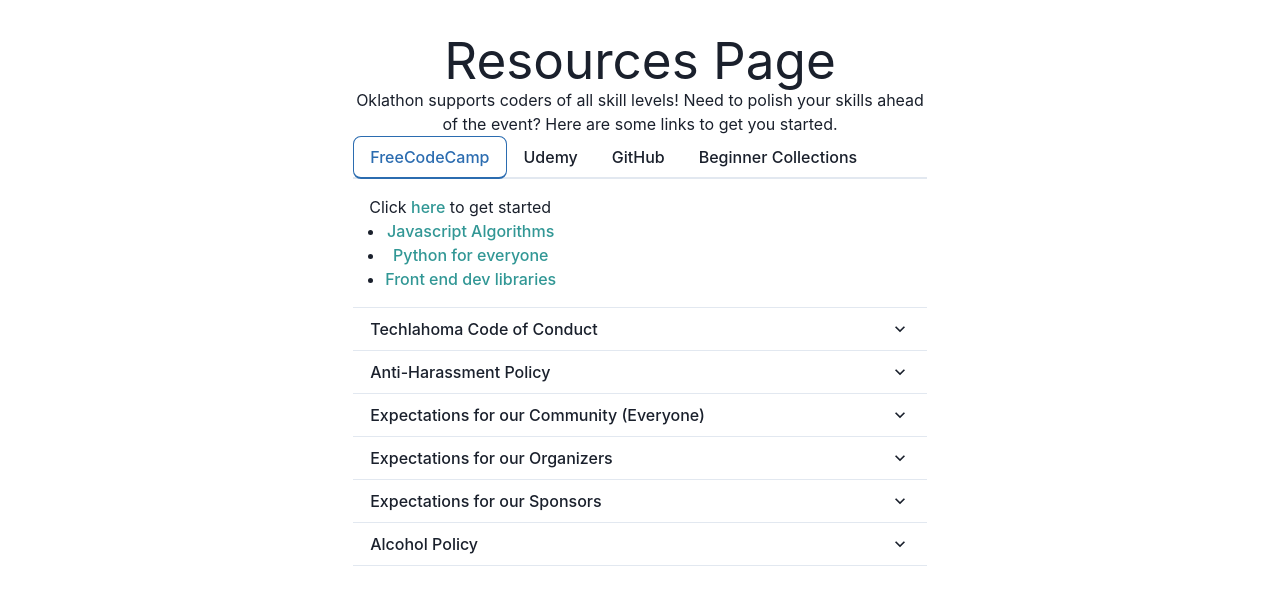
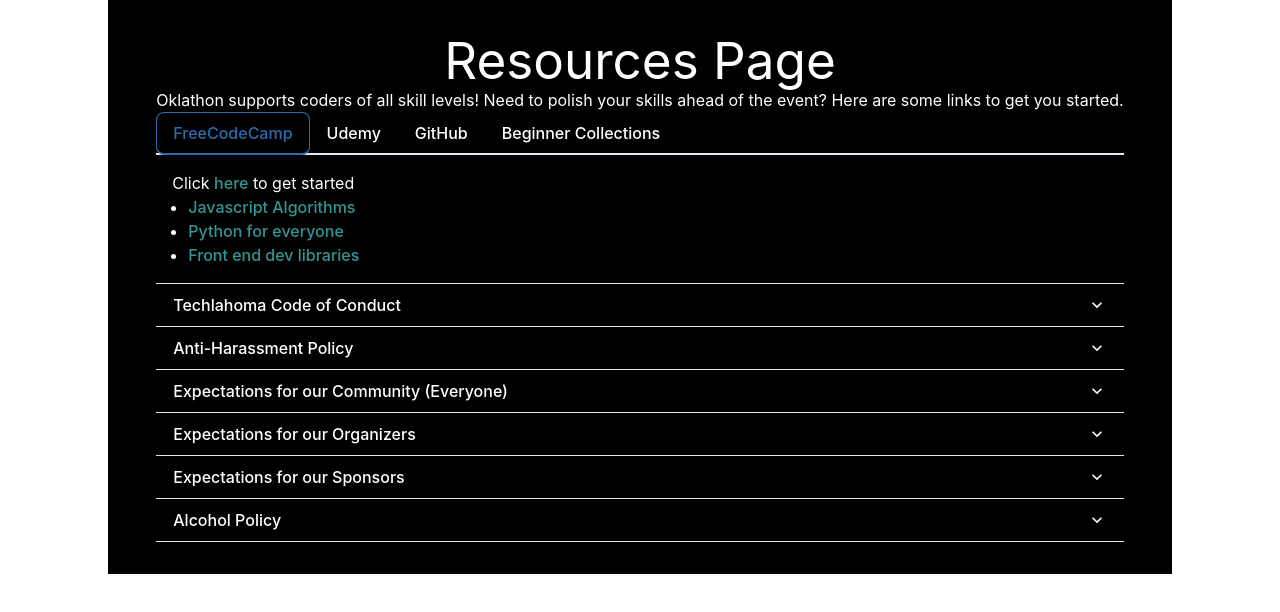
Before and after one commit to Rragu88/oklathon-website, a React (Vite) app: page /resources in a window 1280 px wide. Shown: the top 612 px of the page. Built offline with nearby package versions, Linux system fonts and the light colour scheme.

Commit message:
Adding CSS for black background
and finally fixing text alignment across the board

```diff
--- a/src/App.css
+++ b/src/App.css
@@ -3,6 +3,8 @@
   margin: 0 auto;
   padding: 2rem;
   text-align: center;
+  background-color: black;
+  color: white;
 }
 
 .logo {
--- a/src/pages/Resources.jsx
+++ b/src/pages/Resources.jsx
@@ -24,7 +24,7 @@
 export const Resources=() => {
     return (
         <Container
-        // maxW="1100px"
+        maxW="1100px"
         display="flex"
         justifyContent="flex-start"
         flexDir="column"
@@ -46,25 +46,25 @@
                     <TabPanel>
                         <Text textAlign="left">Click <Link href="freecodecamp.org" color="teal.500" target="_blank">here</Link> to get started</Text>
                         <UnorderedList>
-                            <ListItem><Link href="https://www.freecodecamp.org/learn/javascript-algorithms-and-data-structures-v8/" color="teal.500" target="_blank">Javascript Algorithms</Link></ListItem>
-                            <ListItem><Link href="https://www.freecodecamp.org/learn/python-for-everybody/" color="teal.500" target="_blank">Python for everyone</Link></ListItem>
-                            <ListItem><Link href="https://www.freecodecamp.org/learn/front-end-development-libraries/" color="teal.500" target="_blank">Front end dev libraries</Link></ListItem>
+                            <Text textAlign="left"><ListItem><Link href="https://www.freecodecamp.org/learn/javascript-algorithms-and-data-structures-v8/" color="teal.500" target="_blank">Javascript Algorithms</Link></ListItem></Text>
+                            <Text textAlign="left"><ListItem><Link href="https://www.freecodecamp.org/learn/python-for-everybody/" color="teal.500" target="_blank">Python for everyone</Link></ListItem></Text>
+                            <Text textAlign="left"><ListItem><Link href="https://www.freecodecamp.org/learn/front-end-development-libraries/" color="teal.500" target="_blank">Front end dev libraries</Link></ListItem></Text>
                         </UnorderedList>
                     </TabPanel>
                     <TabPanel>
                         <Text textAlign="left">Click <Link href="https://www.udemy.com/?utm_source=adwords-brand&utm_medium=udemyads&utm_campaign=Brand-Udemy_la.EN_cc.US_dev&campaigntype=Search&portfolio=BrandDirect&language=EN&product=Course&test=&audience=Keyword&topic=&priority=NotSpecified&utm_content=deal4584&utm_term=_._ag_137319648178_._ad_634190764968_._kw_udemy_._de_c_._dm__._pl__._ti_kwd-296956216253_._li_9026222_._pd__._&matchtype=b&gad_source=1&gclid=EAIaIQobChMI3-v0-PGaiQMVzACtBh3QFimqEAAYASAAEgLRo_D_BwE" color="teal.500" target="_blank">here</Link> to get started</Text>
                         <UnorderedList>
                             <ListItem>
-                                <Link href="https://www.udemy.com/course/javascript-code-exercise/" color="teal.500" target="_blank">Intro to JavaScript</Link>
+                                <Text textAlign="left"><Link href="https://www.udemy.com/course/javascript-code-exercise/" color="teal.500" target="_blank">Intro to JavaScript</Link></Text>
                             </ListItem>
                             <ListItem>
-                                <Link href="https://www.udemy.com/course/react-node-js-web-development-projects/" color="teal.500" target="_blank">Intro to React</Link>
+                                <Text textAlign="left"><Link href="https://www.udemy.com/course/react-node-js-web-development-projects/" color="teal.500" target="_blank">Intro to React</Link></Text>
                             </ListItem>
                             <ListItem>
-                                <Link href="https://www.udemy.com/course/8-beautiful-ruby-on-rails-apps-in-30-days/" color="teal.500" target="_blank">Intro to Ruby on Rails</Link>
+                                <Text textAlign="left"><Link href="https://www.udemy.com/course/8-beautiful-ruby-on-rails-apps-in-30-days/" color="teal.500" target="_blank">Intro to Ruby on Rails</Link></Text>
                             </ListItem>
                             <ListItem>
-                                <Link href="https://www.udemy.com/course/csharp-tutorial-for-starter/" color="teal.500" target="_blank">Intro to C#.Net</Link>
+                                <Text textAlign="left"><Link href="https://www.udemy.com/course/csharp-tutorial-for-starter/" color="teal.500" target="_blank">Intro to C#.Net</Link></Text>
                             </ListItem>
                         </UnorderedList>
                     </TabPanel>
@@ -72,16 +72,16 @@
                         <Text textAlign="left">Click <Link href="https://github.com" color="teal.500" target="_blank">here</Link> to get started</Text>
                         <UnorderedList>
                             <ListItem>
-                                <Link href="https://pages.github.com/" color="teal.500" target="_blank">GitHub Pages</Link>
+                                <Text textAlign="left"><Link href="https://pages.github.com/" color="teal.500" target="_blank">GitHub Pages</Link></Text>
                             </ListItem>
                             <ListItem>
-                                <Link href="https://learngitbranching.js.org/" color="teal.500" target="_blank">Learn Git Branching</Link>
+                                <Text textAlign="left"><Link href="https://learngitbranching.js.org/" color="teal.500" target="_blank">Learn Git Branching</Link></Text>
                             </ListItem>
                             <ListItem>
-                                <Link href="https://docs.github.com/en/pull-requests/collaborating-with-pull-requests/proposing-changes-to-your-work-with-pull-requests/creating-a-pull-request" color="teal.500" target="_blank">Learn Pull Requests</Link>
+                                <Text textAlign="left"><Link href="https://docs.github.com/en/pull-requests/collaborating-with-pull-requests/proposing-changes-to-your-work-with-pull-requests/creating-a-pull-request" color="teal.500" target="_blank">Learn Pull Requests</Link></Text>
                             </ListItem>
                             <ListItem>
-                                <Link href="https://github.com/firstcontributions/first-contributions" color="teal.500" target="_blank">First Contributions</Link>
+                                <Text textAlign="left"><Link href="https://github.com/firstcontributions/first-contributions" color="teal.500" target="_blank">First Contributions</Link></Text>
                             </ListItem>
                         </UnorderedList>
                     </TabPanel>
@@ -89,13 +89,13 @@
                         <Text textAlign="left">Curated Collections</Text>
                         <UnorderedList>
                             <ListItem>
-                                <Link href="https://github.com/MunGell/awesome-for-beginners" color="teal.500" target="_blank">Awesome for beginners</Link>
+                                <Text textAlign="left"><Link href="https://github.com/MunGell/awesome-for-beginners" color="teal.500" target="_blank">Awesome for beginners</Link></Text>
                             </ListItem>
                             <ListItem>
-                                <Link href="https://goodfirstissue.dev/" color="teal.500" target="_blank">First issues for beginners</Link>
+                                <Text textAlign="left"><Link href="https://goodfirstissue.dev/" color="teal.500" target="_blank">First issues for beginners</Link></Text>
                             </ListItem>
                             <ListItem>
-                                <Link href="https://up-for-grabs.net/" color="teal.500" target="_blank">Up for grabs issues</Link>
+                                <Text textAlign="left"><Link href="https://up-for-grabs.net/" color="teal.500" target="_blank">Up for grabs issues</Link></Text>
                             </ListItem>
                         </UnorderedList>
                     </TabPanel>
```
